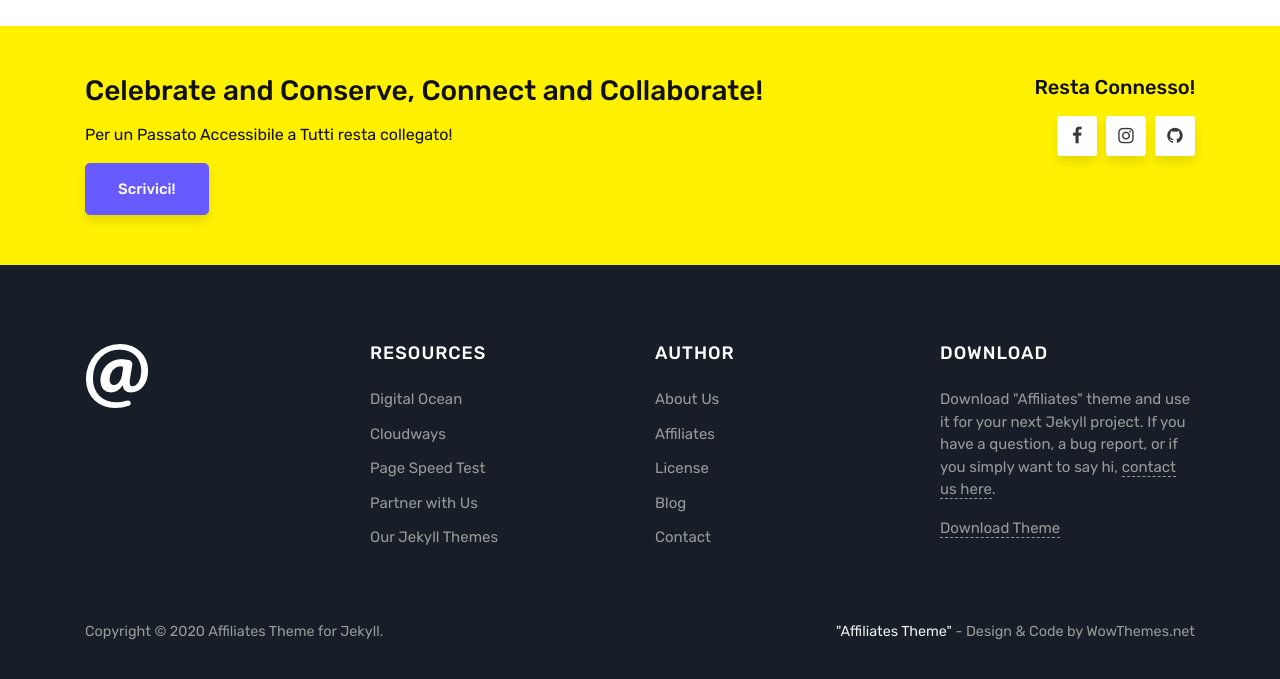
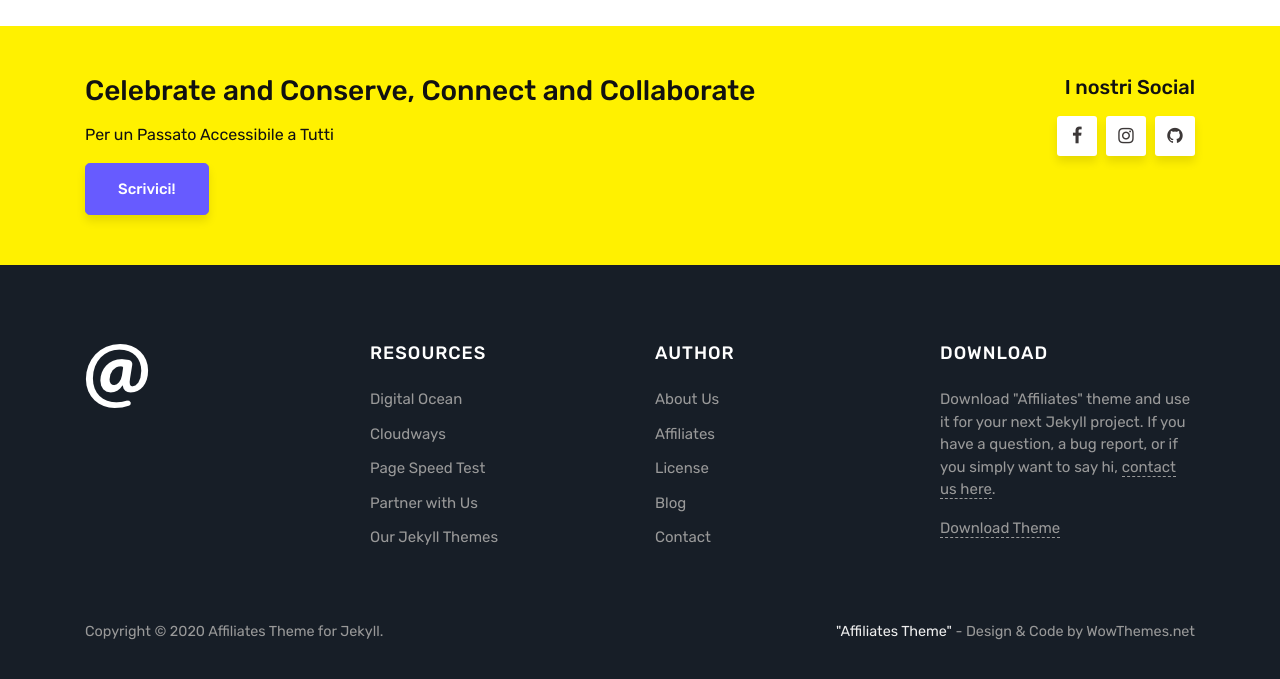
Before and after one commit to valrem93/SantIlarioeilBrenta_test, a Jekyll site: the page built from docs/index.html, in a window 1280 px wide and 900 px high, scrolled down 1929 px, cut to the strip 212-891 px from the top of the window. Built offline with Jekyll 4.4.1, drawn with Linux system fonts in a browser that asks for light colours; the list of posts is cut into pages by our own code; comment, search, counter and statistics services are not loaded.

Commit message:
Update default.html

```diff
--- a/docs/_layouts/default.html
+++ b/docs/_layouts/default.html
@@ -128,12 +128,12 @@
         <div class="container">
             <div class="row justify-content-center">
                 <div class="col-md-8">
-                    <h3>Celebrate and Conserve, Connect and Collaborate!</h3>
-                    <p>Per un Passato Accessibile a Tutti</span> <span class="risk-free">resta collegato!</span></p>
+                    <h3>Celebrate and Conserve, Connect and Collaborate</h3>
+                    <p>Per un Passato Accessibile a Tutti</span></p>
                     <a class="btn btn-primary btn-lg" href="#">Scrivici!</a>
                 </div>
                 <div class="col-md-4 text-right footersocial">
-                    <h5>Resta Connesso!</h5>
+                    <h5>I nostri Social</h5>
                     <i class="fa fa-facebook"></i>
                                      <i class="fa fa-instagram"></i>
                                              <i class="fa fa-github"></i>
```
